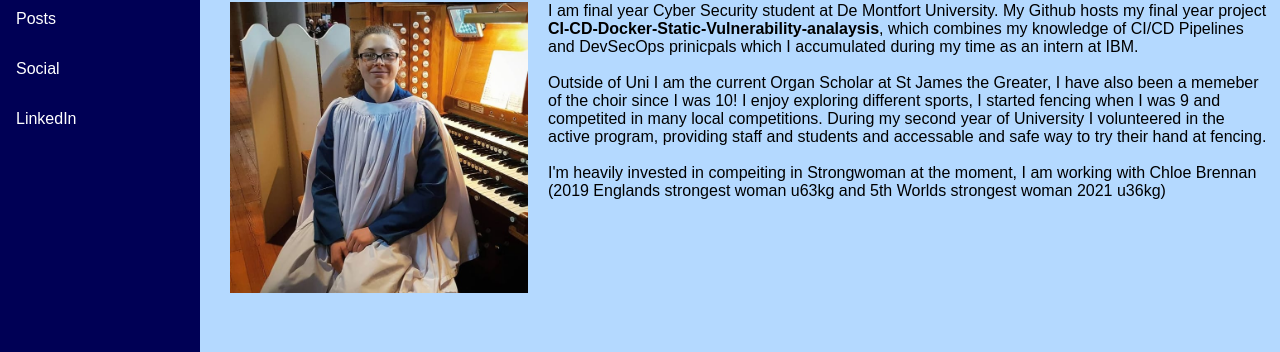
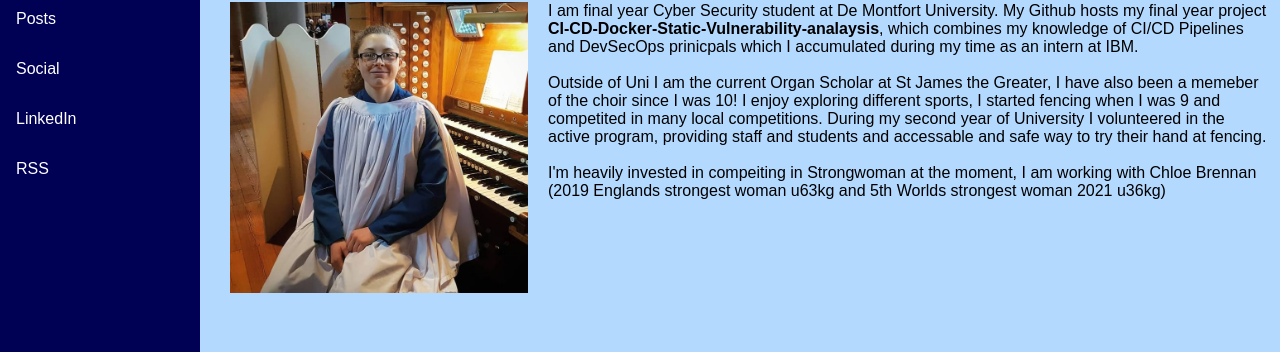
Before and after one commit to Homopatrol/Homopatrol.github.io, a Jekyll site: the page about/about.html, which Jekyll copies as it is, in a window 1280 px wide. Shown: the part 122-474 px from the top of the page. Built offline with Jekyll 4.4.1, drawn with Linux system fonts in a browser that asks for light colours.

Commit message:
Update about.html

```diff
--- a/about/about.html
+++ b/about/about.html
@@ -13,6 +13,7 @@
                         <a href="/posts">Posts</a>
 		        <a href="https://www.instagram.com/Homopatrol/">Social</a>
 		        <a href="https://www.linkedin.com/in/pandora-holladay-b01a241a9">LinkedIn</a>
+		        <a href="/feed.xml">RSS</a>
          </div>
          <div class="about">
            <h1>About Me</h1>
```
